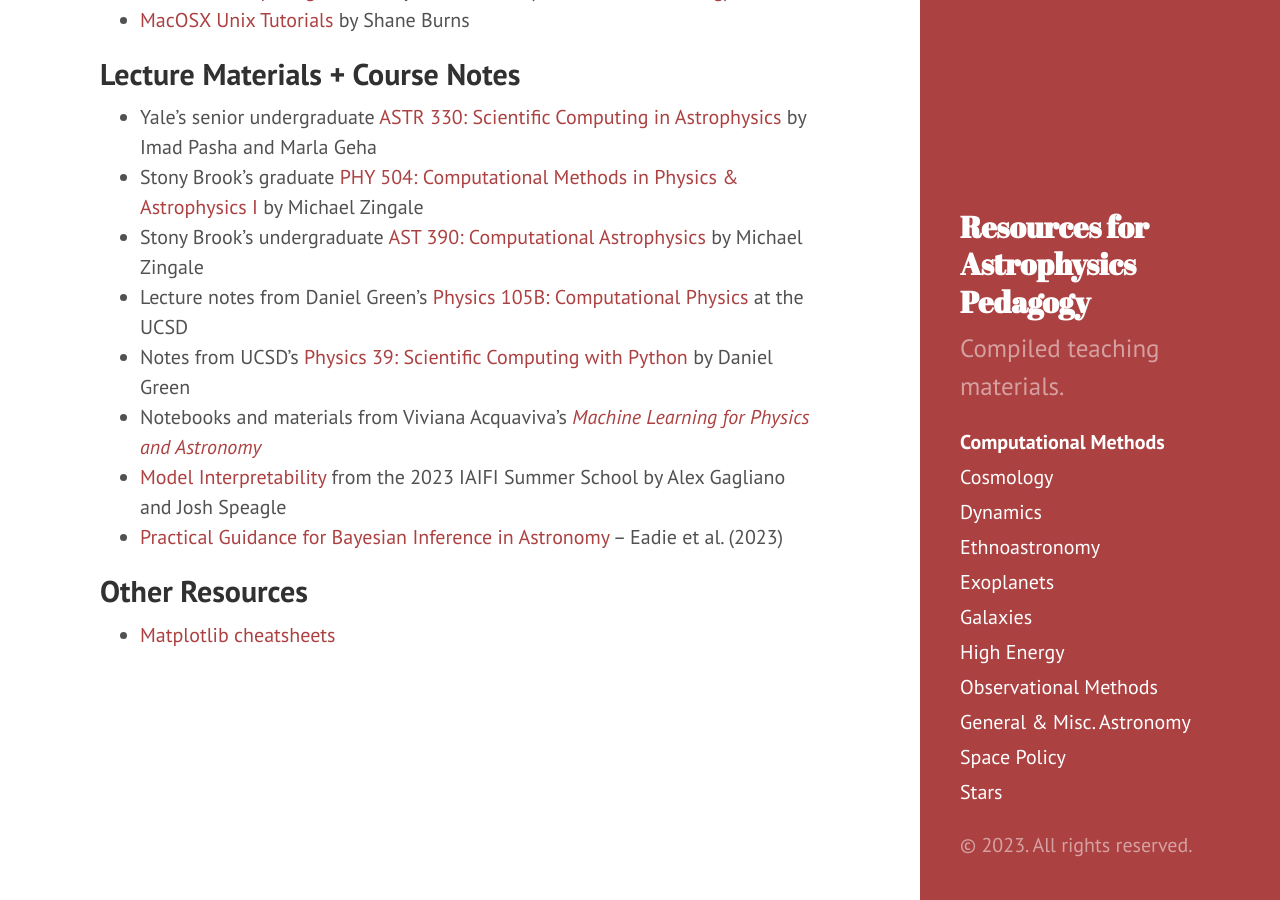
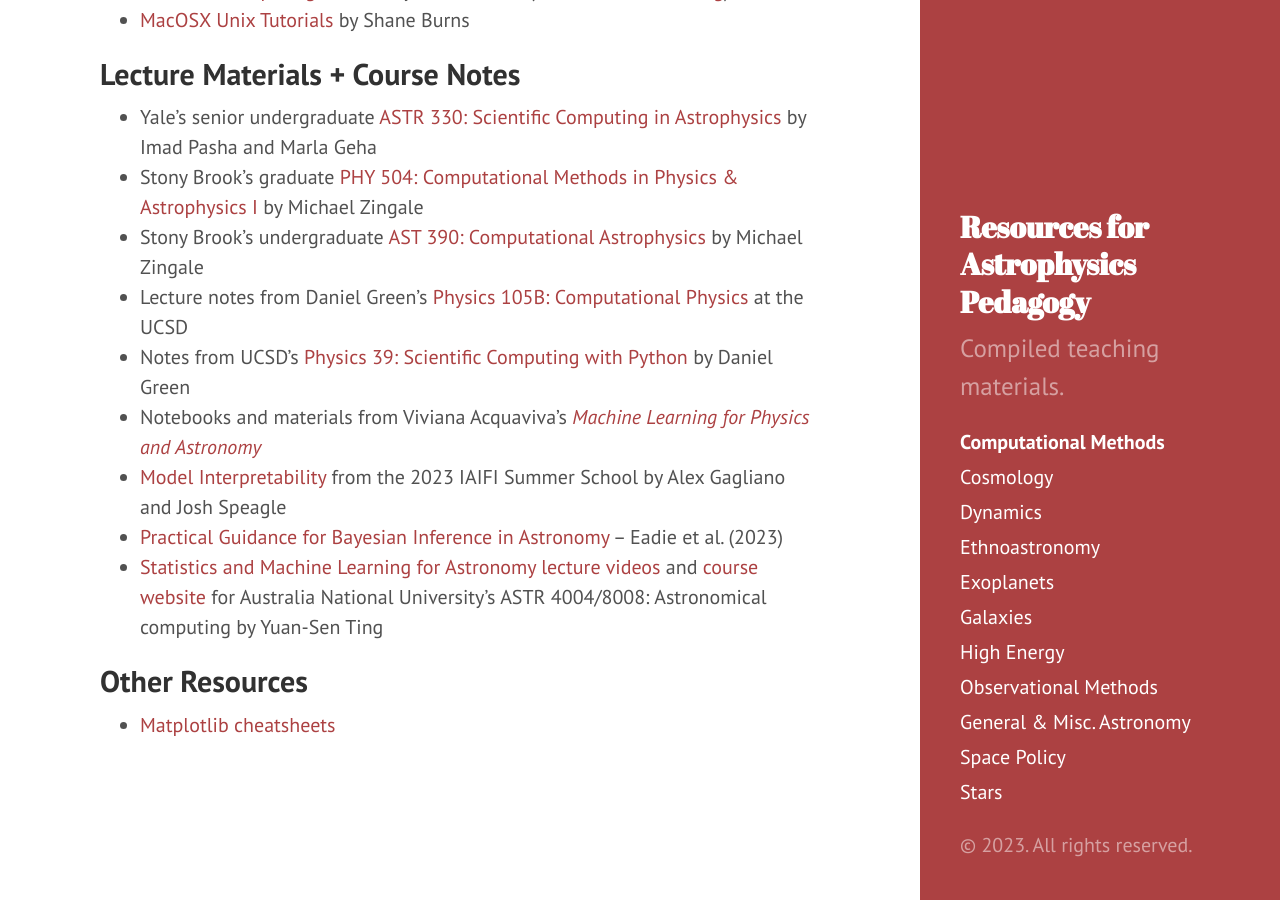
Before and after one commit to astroteaching/astroteaching.github.io, a Jekyll site: the page built from computational.md, in a window 1280 px wide and 900 px high, scrolled down 998 px. Built offline with Jekyll 4.4.1, drawn with Linux system fonts in a browser that asks for light colours.

Commit message:
add Yuan-Sen Ting's computational astro lectures/notes

```diff
--- a/computational.md
+++ b/computational.md
@@ -35,6 +35,7 @@ Computational methods, astrostatistics, machine learning, visualization, and gen
 - Notebooks and materials from Viviana Acquaviva's [*Machine Learning for Physics and Astronomy*](https://press.princeton.edu/books/ebook/9780691249537/machine-learning-for-physics-and-astronomy){:target="_blank"}
 - [Model Interpretability](https://github.com/alexandergagliano/InterpretabilityDemos){:target="_blank"} from the 2023 IAIFI Summer School by Alex Gagliano and Josh Speagle
 - [Practical Guidance for Bayesian Inference in Astronomy](https://arxiv.org/abs/2302.04703){:target="_blank"} -- Eadie et al. (2023)
+- [Statistics and Machine Learning for Astronomy lecture videos](https://www.youtube.com/playlist?list=PLo4wAAMJnA1wDQ2ZmTJCaBYdrXqBWUwT5){:target="_blank"} and [course website](https://www.computeastro.com){:target="_blank"} for Australia National University's ASTR 4004/8008: Astronomical computing by Yuan-Sen Ting
 
 ## Other Resources
 - [Matplotlib cheatsheets](https://matplotlib.org/cheatsheets/){:target="_blank"}
```
